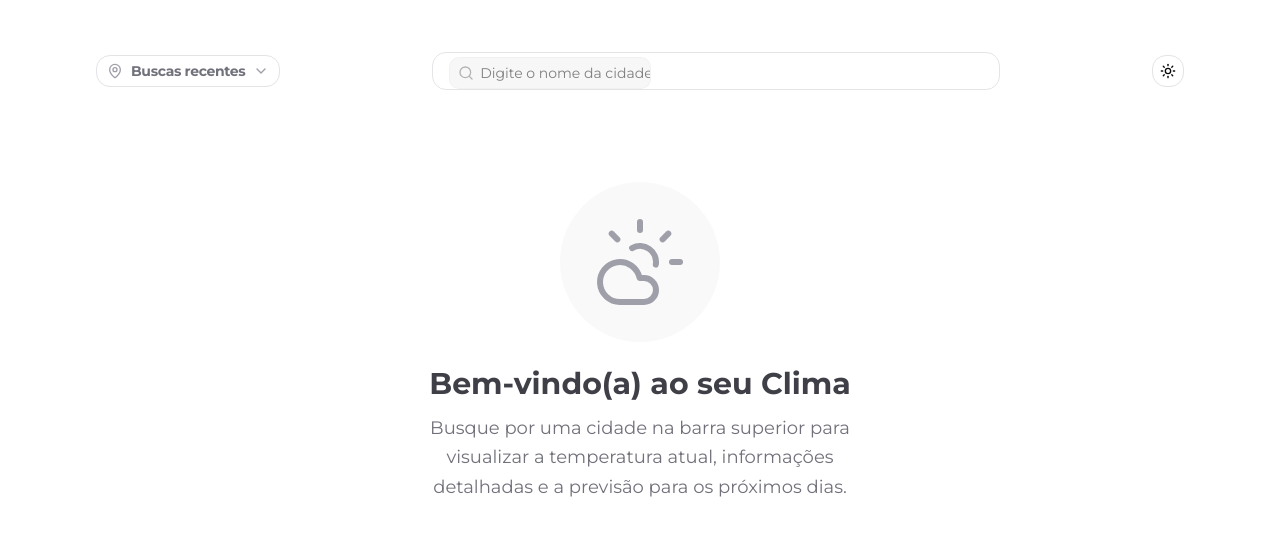
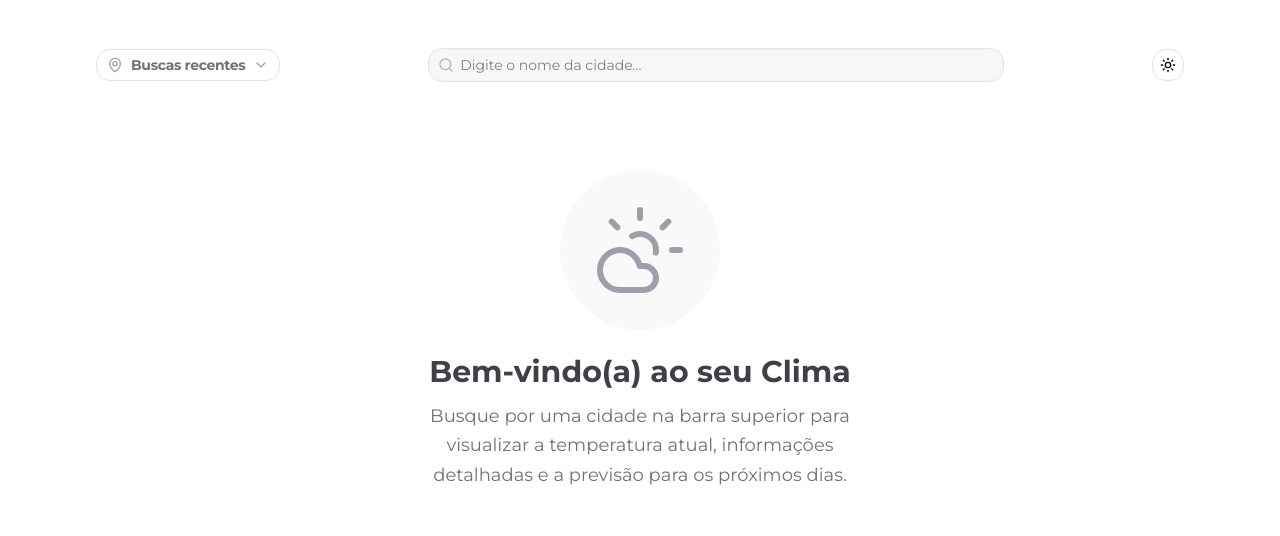
Before and after one commit to davimilioli/mist, a Next.js app: page / in a window 1280 px wide. Shown: the top 536 px of the page. Built offline with nearby package versions, Linux system fonts and the light colour scheme.

Commit message:
style: estilo input de usca

```diff
--- a/app/globals.css
+++ b/app/globals.css
@@ -12,7 +12,7 @@
 @theme inline {
   --color-background: var(--background);
   --color-foreground: var(--foreground);
---font-sans: var(--font-montserrat);
+  --font-sans: var(--font-montserrat);
   --font-mono: var(--font-geist-mono);
   --color-sidebar-ring: var(--sidebar-ring);
   --color-sidebar-border: var(--sidebar-border);
@@ -126,10 +126,18 @@
     @apply border-border outline-ring/50;
     @apply font-sans;
   }
+
   body {
     @apply bg-background text-foreground font-sans;
   }
+
   html {
     @apply font-sans;
   }
 }
+
+div[data-slot="command-input-wrapper"] {
+  background: transparent !important;
+  border: none !important;
+  box-shadow: none !important;
+}
--- a/components/header/SearchInput.tsx
+++ b/components/header/SearchInput.tsx
@@ -60,12 +60,13 @@ const SearchInput = () => {
 
     return (
         <div className="w-full max-w-xl">
-            <Command shouldFilter={false} className="relative bg-transparent border-0 shadow-none w-full h-full">
-                <div className="relative flex items-center px-3 h-full w-full bg-white dark:bg-zinc-900 border border-zinc-200 dark:border-zinc-800 rounded-xl">
+            <Command shouldFilter={false}
+                className="relative bg-transparent border-0 shadow-none w-full h-full !p-0 !pb-0">
+                <div className="!p-0 h-full w-full bg-white dark:bg-zinc-900 border border-zinc-200 dark:border-zinc-800 rounded-xl">
                     <CommandInput
                         placeholder="Digite o nome da cidade..."
                         onValueChange={handleCommandChange}
-                        className="h-full w-full !bg-transparent border-0 focus:ring-0 focus:border-0"
+                        className="!py-0 h-full w-full !bg-transparent border-0 focus:ring-0 focus:border-0"
                     />
                 </div>
                 {cityField.length >= 3 &&
--- a/components/ui/command.tsx
+++ b/components/ui/command.tsx
@@ -70,7 +70,7 @@ function CommandInput({
   ...props
 }: React.ComponentProps<typeof CommandPrimitive.Input>) {
   return (
-    <div data-slot="command-input-wrapper" className="p-1 pb-0">
+    <div data-slot="command-input-wrapper">
       <InputGroup className="h-8! rounded-lg! border-input/30 bg-input/30 shadow-none! *:data-[slot=input-group-addon]:pl-2!">
         <CommandPrimitive.Input
           data-slot="command-input"
```
